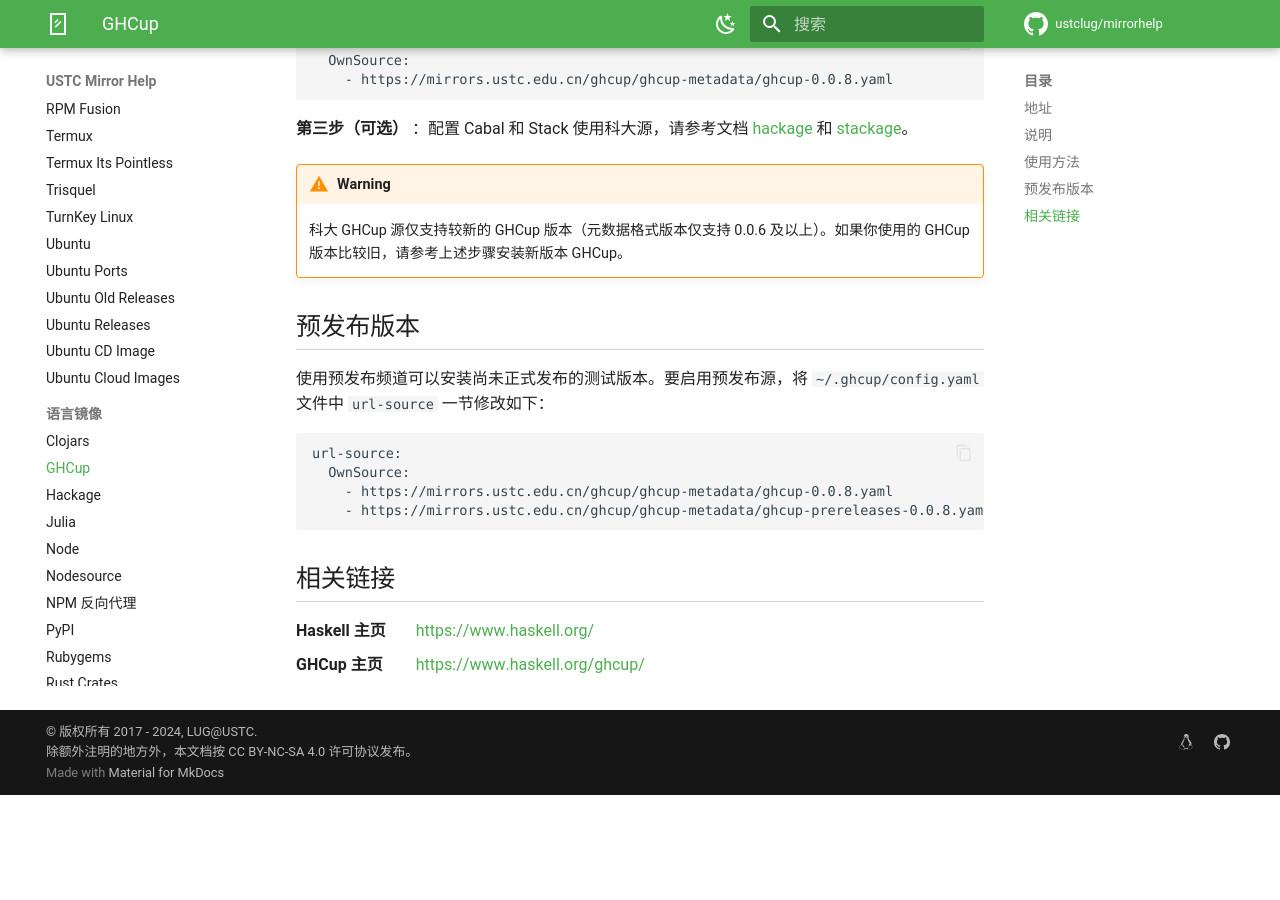
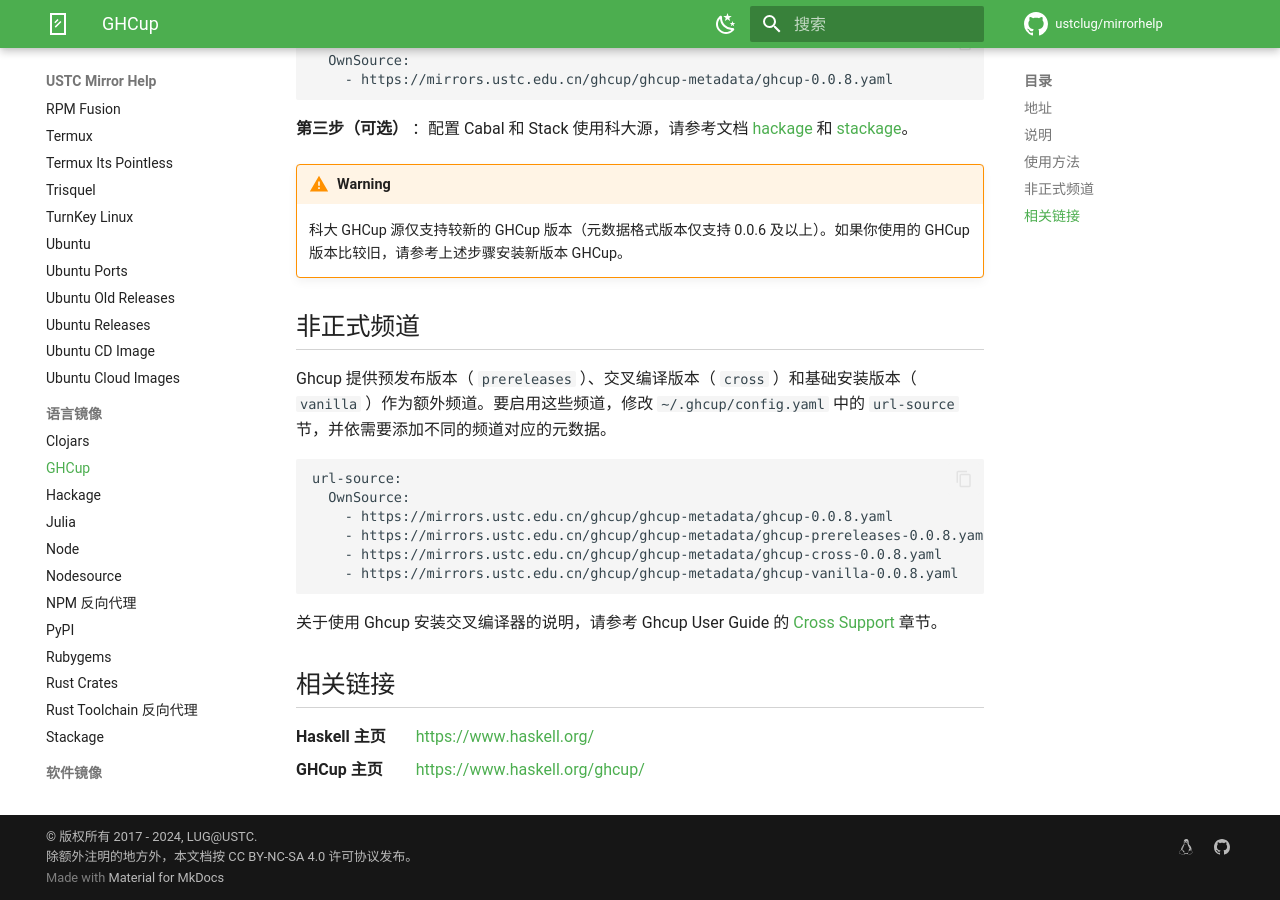
Before and after one commit to ustclug/mirrorhelp, an MkDocs documentation site: the page built from docs/ghcup.md, in a window 1280 px wide and 900 px high, scrolled down 1060 px. Built offline with MkDocs 1.6.1 and Material for MkDocs 9.7.7, drawn with Linux system fonts in a browser that asks for light colours; comment, search, counter and statistics services are not loaded; before the commit the page ends 1855 px from its top, so only the background shows below that.

Commit message:
ghcup: add illustration for cross compilers and vanilla versions

```diff
--- a/docs/ghcup.md
+++ b/docs/ghcup.md
@@ -49,14 +49,18 @@
     及以上）。如果你使用的 GHCup 版本比较旧，请参考上述步骤安装新版本
     GHCup。
 
-## 预发布版本
+## 非正式频道
 
-使用预发布频道可以安装尚未正式发布的测试版本。要启用预发布源，将 `~/.ghcup/config.yaml` 文件中 `url-source` 一节修改如下：
+Ghcup 提供预发布版本（ `prereleases` ）、交叉编译版本（ `cross` ）和基础安装版本（ `vanilla` ）作为额外频道。要启用这些频道，修改 `~/.ghcup/config.yaml` 中的 `url-source` 节，并依需要添加不同的频道对应的元数据。
 
     url-source:
       OwnSource:
         - https://mirrors.ustc.edu.cn/ghcup/ghcup-metadata/ghcup-0.0.8.yaml
         - https://mirrors.ustc.edu.cn/ghcup/ghcup-metadata/ghcup-prereleases-0.0.8.yaml
+        - https://mirrors.ustc.edu.cn/ghcup/ghcup-metadata/ghcup-cross-0.0.8.yaml
+        - https://mirrors.ustc.edu.cn/ghcup/ghcup-metadata/ghcup-vanilla-0.0.8.yaml
+
+关于使用 Ghcup 安装交叉编译器的说明，请参考 Ghcup User Guide 的 [Cross Support](https://www.haskell.org/ghcup/guide/#cross-support) 章节。
 
 ## 相关链接
 
```
